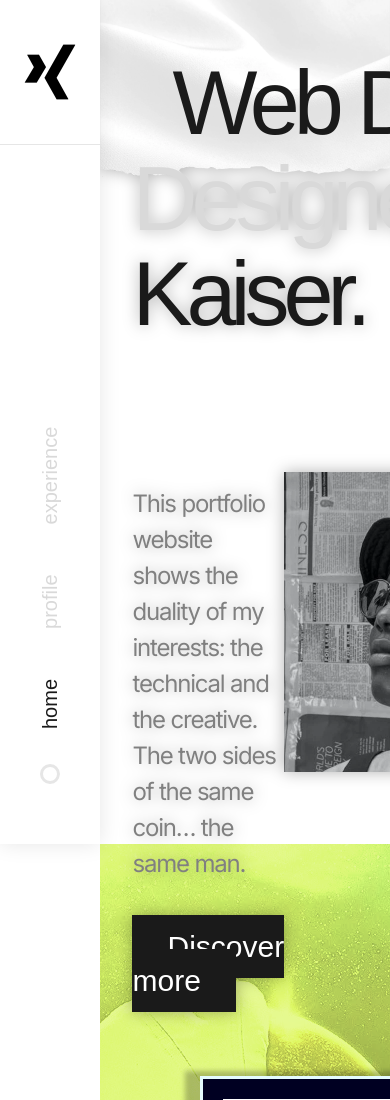
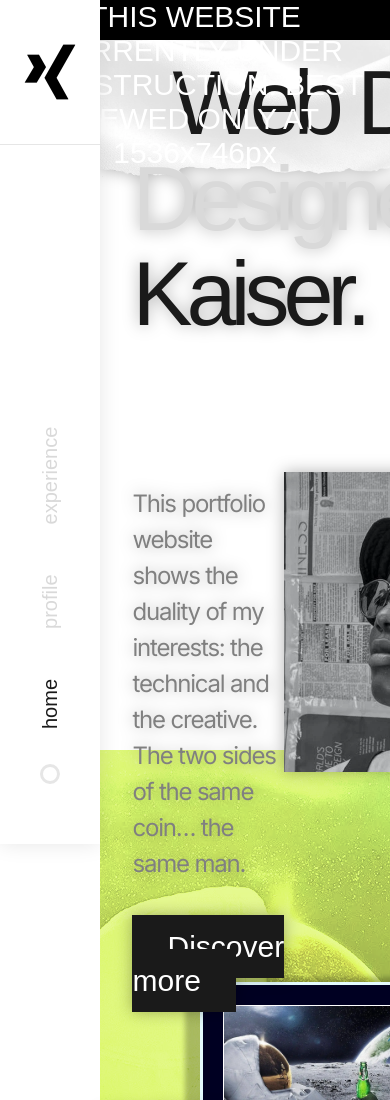
Before and after one commit to khagonia/Portfolio-Website, a plain HTML site: page index.html in a window 390 px wide. Shown: the top 1100 px of the page. Drawn offline with Linux system fonts and the light colour scheme; a web font is replaced by a local one.

Commit message:
WIP Banner added
added WIP banner

- media queries in progress for responsive design

```diff
--- a/index.html
+++ b/index.html
@@ -11,6 +11,7 @@
       href="https://fonts.googleapis.com/css2?family=Bebas+Neue&family=Coda&family=Inter&family=Lato:wght@400;700&display=swap"
       rel="stylesheet"
     />
+    <script src="./script.js" defer></script>
     <title>Document</title>
   </head>
   <body>
@@ -32,6 +33,10 @@
       </div>
     </header>
     <main class="main">
+
+      <div class="wip">
+        THIS WEBSITE CURRENTLY UNDER CONSTRUCTION. BEST VIEWED ONLY AT 1536x746px
+      </div>
 
       <!-- HERO SECTION -->
       <section class="hero-section">
--- /dev/null
+++ b/script.js
@@ -0,0 +1 @@
+// document.querySelector('.wip').textContent = window.innerHeight;
--- a/style.css
+++ b/style.css
@@ -24,6 +24,19 @@ html {
 
 body {
   position: relative;
+}
+
+.wip {
+  position: absolute;
+  top: 0;
+  left: 0;
+  text-align: center;
+  font-size: 3rem;
+  background-color: black;
+  color: white;
+  width: 100%;
+  height: 4rem;
+  z-index: 99999999;
 }
 /*******************/
 /* Nav Bar Header  */
@@ -131,7 +144,7 @@ body {
   background-image: url('./assets/webportf_bgimage.webp');
   background-size: calc(100vw - 100px);
   background-repeat: no-repeat;
-  height: calc(100vh + 15rem);
+  height: calc(90rem);
   filter: drop-shadow(0 0 8px rgba(0,0,0, 0.3));
 }
 
```
